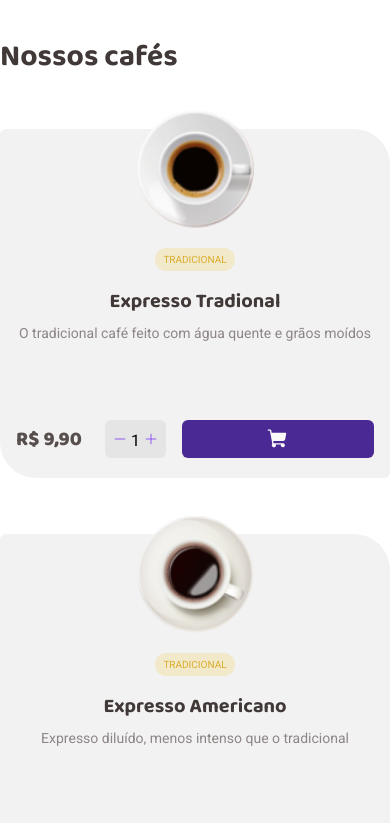
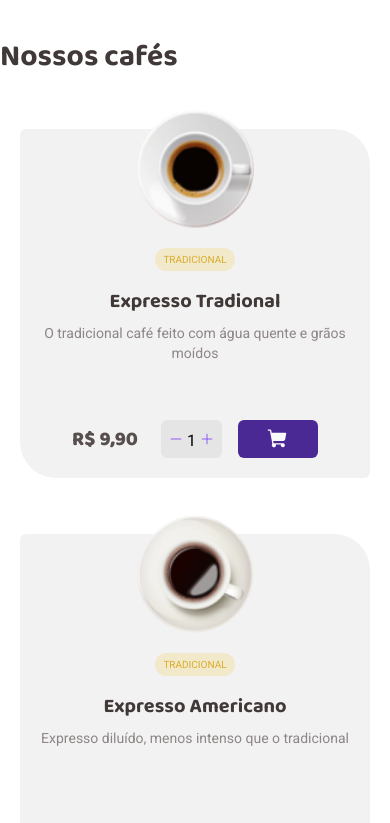
Before and after one commit to ThiagoPalhares77/coffee-delivery, a Next.js app: page / in a window 390 px wide. Shown: the part 1140-1963 px from the top of the page. Built offline with nearby package versions, Linux system fonts and the light colour scheme.

Commit message:
feat index page responsive

```diff
--- a/components/CoffeCard.tsx
+++ b/components/CoffeCard.tsx
@@ -40,7 +40,7 @@ export const CoffeCard = ({ product }: ProductProps) => {
   }
 
   return (
-    <div className=" bg-base-card rounded-md rounded-tr-[36px] rounded-bl-[36px] mb-10">
+    <div className="bg-base-card rounded-md rounded-tr-[36px] rounded-bl-[36px] mb-10 sm:mx-0 mx-5">
       <div className="flex justify-center ">
         <div className="mt-[-1.25rem]">
           <Image
@@ -93,7 +93,7 @@ export const CoffeCard = ({ product }: ProductProps) => {
         </div>
 
         <button
-          className=" bg-purple-dark flex items-center justify-center ml-2 w-full rounded-md h-full"
+          className="bg-purple-dark flex items-center justify-center ml-2 sm:w-full w-20 rounded-md h-full"
           onClick={handleAddProductToCart}
         >
           <Image alt="" src={ShoppCartWhite} width={22} height={22} />
--- a/components/OurCoffes.tsx
+++ b/components/OurCoffes.tsx
@@ -4,8 +4,8 @@ import { products } from '../data/products'
 
 export const OurCoffes = () => {
   return (
-    <div className=" mt-16">
-      <h1 className="mb-[54px] font-baloo2  text-base-subtitle text-3xl">
+    <div className="mt-16">
+      <h1 className="mb-[54px] font-baloo2 text-base-subtitle text-3xl">
         Nossos cafés
       </h1>
       <div className="grid sm:grid-cols-4 gap-4 mb-1">
```
